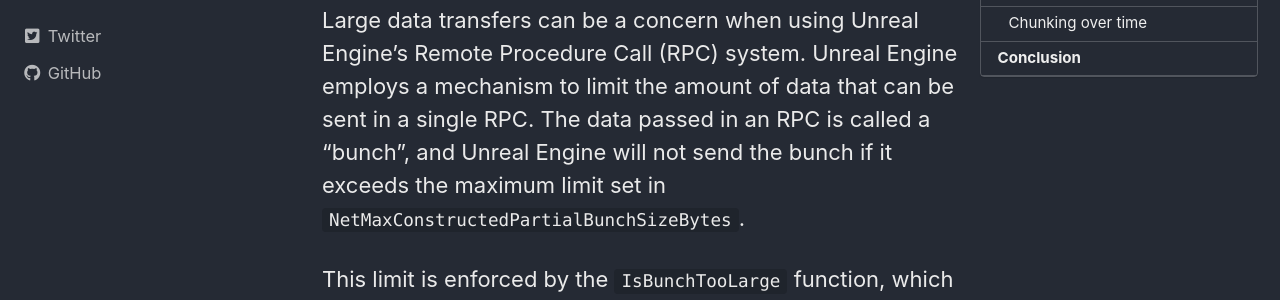
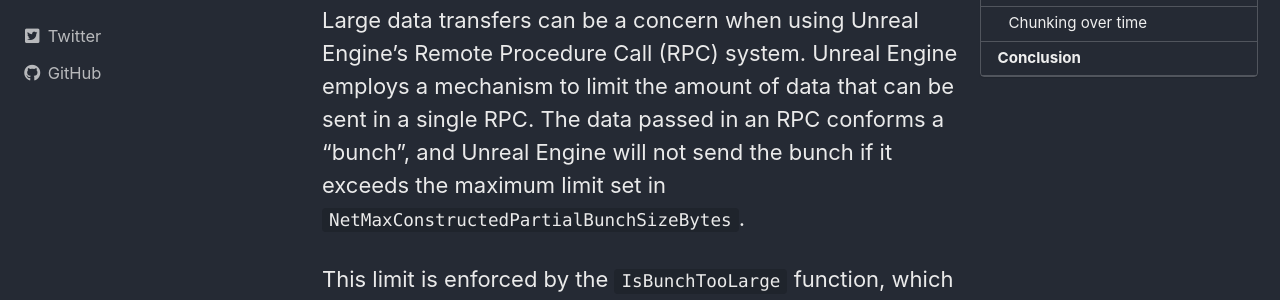
Before and after one commit to vorixo/devtricks, a Jekyll site: the page built from _posts/2023-05-01-data-stream.md, in a window 1280 px wide and 900 px high, scrolled down 1863 px. Shown: the part 253-553 px from the top of the window. Built offline with Jekyll 4.4.1, drawn with Linux system fonts in a browser that asks for light colours; cached includes are drawn as plain includes.

Commit message:
[UPD] Fixing little typo

```diff
--- a/_posts/2023-05-01-data-stream.md
+++ b/_posts/2023-05-01-data-stream.md
@@ -52,7 +52,7 @@
 
 ## Large bunches
 
-Large data transfers can be a concern when using Unreal Engine's Remote Procedure Call (RPC) system. Unreal Engine employs a mechanism to limit the amount of data that can be sent in a single RPC. The data passed in an RPC is called a "bunch", and Unreal Engine will not send the bunch if it exceeds the maximum limit set in `NetMaxConstructedPartialBunchSizeBytes`.
+Large data transfers can be a concern when using Unreal Engine's Remote Procedure Call (RPC) system. Unreal Engine employs a mechanism to limit the amount of data that can be sent in a single RPC. The data passed in an RPC conforms a "bunch", and Unreal Engine will not send the bunch if it exceeds the maximum limit set in `NetMaxConstructedPartialBunchSizeBytes`.
 
 This limit is enforced by the `IsBunchTooLarge` function, which checks if the bunch size exceeds `NetMaxConstructedPartialBunchSizeBytes` before sending it. If the check fails, the bunch is not sent and an error message is logged:
 
```
